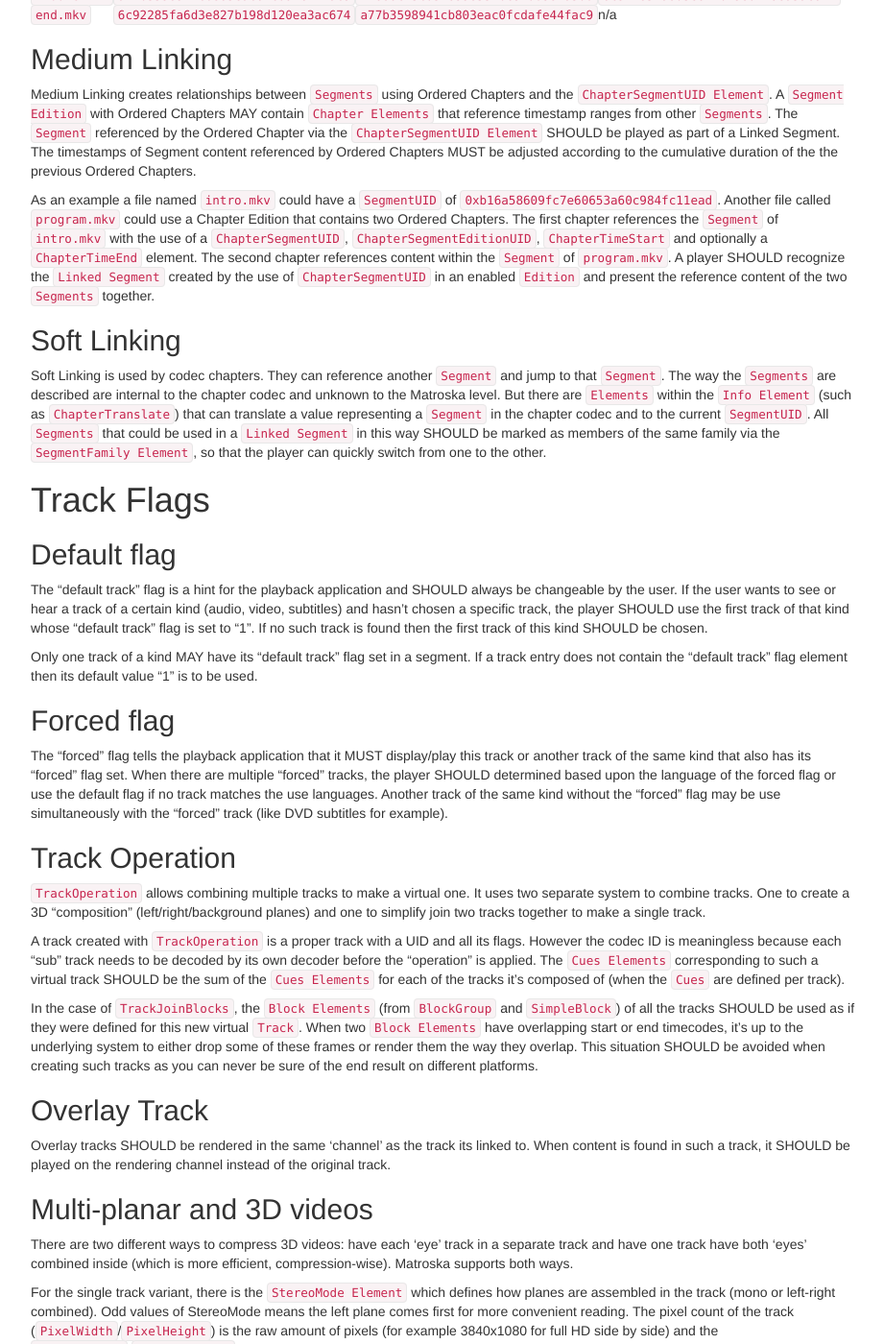
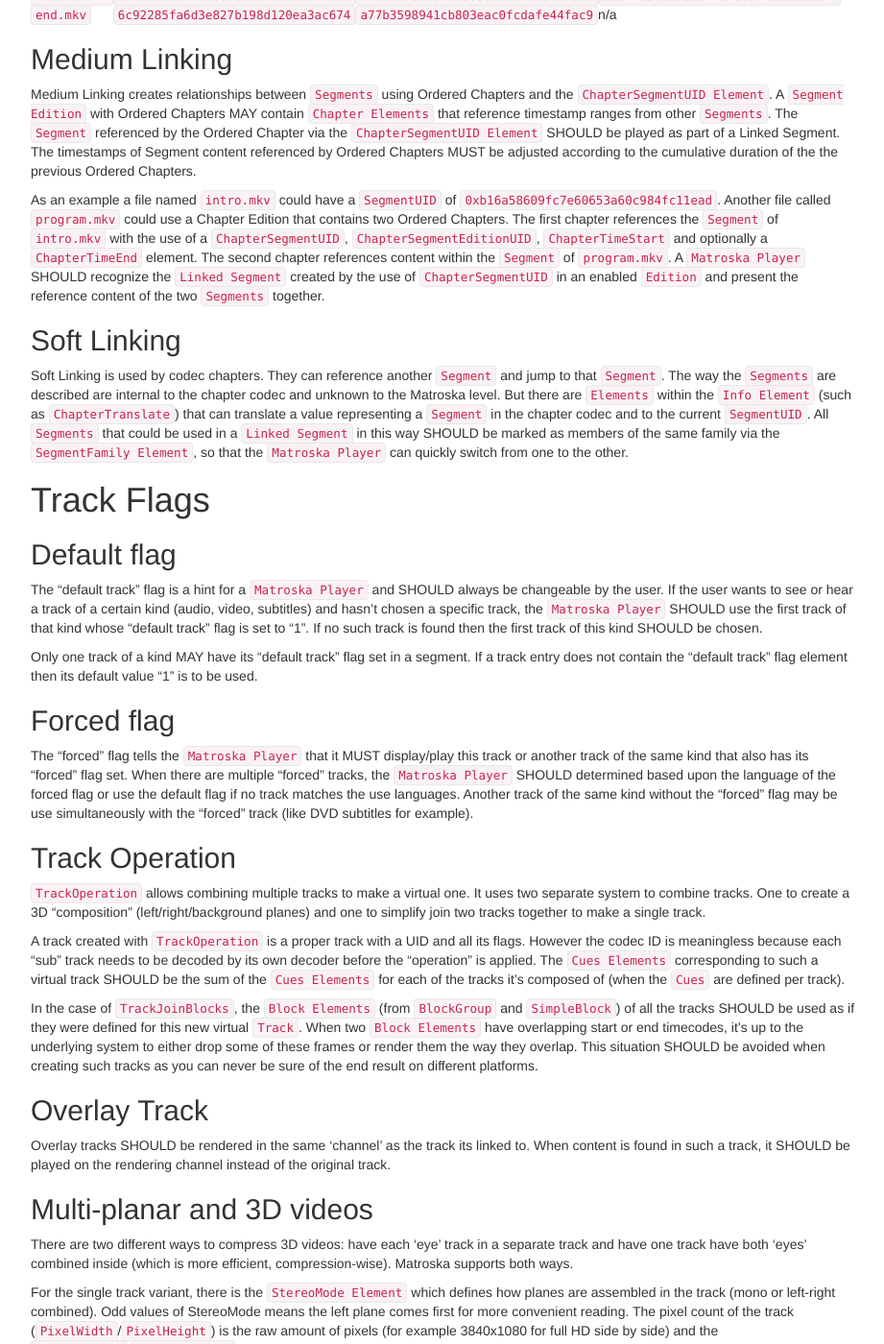
Before and after one commit to ietf-wg-cellar/matroska-specification, a Jekyll site: the page built from notes.md, in a window 1280 px wide and 1400 px high, scrolled down 2881 px. Shown: the whole window at 96% size, without its empty margins (273-1194 px from the left). Built offline with Jekyll 4.4.1, drawn with Linux system fonts in a browser that asks for light colours; our own code applies the rules of GitHub Pages for plain Markdown files; some of the changed text lies outside the part shown.

Commit message:
officiates use of Matroska Player and Matroska Reader

```diff
--- a/notes.md
+++ b/notes.md
@@ -40,7 +40,7 @@ Encryption information is stored in the `ContentEncodings Element` under the `Co
 
 # Image cropping
 
-The `PixelCrop Elements` (`PixelCropTop`, `PixelCropBottom`, `PixelCropRight` and `PixelCropLeft`) indicate when and by how much encoded videos frames SHOULD be cropped for display. These Elements allow edges of the frame that are not intended for display, such as the sprockets of a full-frame film scan or the VANC area of a digitized analog videotape, to be stored but hidden. `PixelCropTop` and `PixelCropBottom` store an integer of how many rows of pixels SHOULD be cropped from the top and bottom of the image (respectively). `PixelCropLeft` and `PixelCropRight` store an integer of how many columns of pixels SHOULD be cropped from the left and right of the image (respectively). For example, a pillar-boxed video that stores a 1440x1080 visual image within the center of a padded 1920x1080 encoded image MAY set both `PixelCropLeft` and `PixelCropRight` to `240`, so that a Matroska Player SHOULD crop off 240 columns of pixels from the left and right of the encoded image to present the image with the pillar-boxes hidden.
+The `PixelCrop Elements` (`PixelCropTop`, `PixelCropBottom`, `PixelCropRight` and `PixelCropLeft`) indicate when and by how much encoded videos frames SHOULD be cropped for display. These Elements allow edges of the frame that are not intended for display, such as the sprockets of a full-frame film scan or the VANC area of a digitized analog videotape, to be stored but hidden. `PixelCropTop` and `PixelCropBottom` store an integer of how many rows of pixels SHOULD be cropped from the top and bottom of the image (respectively). `PixelCropLeft` and `PixelCropRight` store an integer of how many columns of pixels SHOULD be cropped from the left and right of the image (respectively). For example, a pillar-boxed video that stores a 1440x1080 visual image within the center of a padded 1920x1080 encoded image MAY set both `PixelCropLeft` and `PixelCropRight` to `240`, so that a `Matroska Player` SHOULD crop off 240 columns of pixels from the left and right of the encoded image to present the image with the pillar-boxes hidden.
 
 # Matroska versioning
 
@@ -104,23 +104,23 @@ file name   | `SegmentUID`                       | `PrevUID`
 
 Medium Linking creates relationships between `Segments` using Ordered Chapters and the `ChapterSegmentUID Element`. A `Segment Edition` with Ordered Chapters MAY contain `Chapter Elements` that reference timestamp ranges from other `Segments`. The `Segment` referenced by the Ordered Chapter via the `ChapterSegmentUID Element` SHOULD be played as part of a Linked Segment. The timestamps of Segment content referenced by Ordered Chapters MUST be adjusted according to the cumulative duration of the the previous Ordered Chapters.
 
-As an example a file named `intro.mkv` could have a `SegmentUID` of `0xb16a58609fc7e60653a60c984fc11ead`. Another file called `program.mkv` could use a Chapter Edition that contains two Ordered Chapters. The first chapter references the `Segment` of `intro.mkv` with the use of a `ChapterSegmentUID`, `ChapterSegmentEditionUID`, `ChapterTimeStart` and optionally a `ChapterTimeEnd` element. The second chapter references content within the `Segment` of `program.mkv`. A player SHOULD recognize the `Linked Segment` created by the use of `ChapterSegmentUID` in an enabled `Edition` and present the reference content of the two `Segments` together.
+As an example a file named `intro.mkv` could have a `SegmentUID` of `0xb16a58609fc7e60653a60c984fc11ead`. Another file called `program.mkv` could use a Chapter Edition that contains two Ordered Chapters. The first chapter references the `Segment` of `intro.mkv` with the use of a `ChapterSegmentUID`, `ChapterSegmentEditionUID`, `ChapterTimeStart` and optionally a `ChapterTimeEnd` element. The second chapter references content within the `Segment` of `program.mkv`. A `Matroska Player` SHOULD recognize the `Linked Segment` created by the use of `ChapterSegmentUID` in an enabled `Edition` and present the reference content of the two `Segments` together.
 
 ## Soft Linking
 
-Soft Linking is used by codec chapters. They can reference another `Segment` and jump to that `Segment`. The way the `Segments` are described are internal to the chapter codec and unknown to the Matroska level. But there are `Elements` within the `Info Element` (such as `ChapterTranslate`) that can translate a value representing a `Segment` in the chapter codec and to the current `SegmentUID`. All `Segments` that could be used in a `Linked Segment` in this way SHOULD be marked as members of the same family via the `SegmentFamily Element`, so that the player can quickly switch from one to the other.
+Soft Linking is used by codec chapters. They can reference another `Segment` and jump to that `Segment`. The way the `Segments` are described are internal to the chapter codec and unknown to the Matroska level. But there are `Elements` within the `Info Element` (such as `ChapterTranslate`) that can translate a value representing a `Segment` in the chapter codec and to the current `SegmentUID`. All `Segments` that could be used in a `Linked Segment` in this way SHOULD be marked as members of the same family via the `SegmentFamily Element`, so that the `Matroska Player` can quickly switch from one to the other.
 
 # Track Flags
 
 ## Default flag
 
-The "default track" flag is a hint for the playback application and SHOULD always be changeable by the user. If the user wants to see or hear a track of a certain kind (audio, video, subtitles) and hasn't chosen a specific track, the player SHOULD use the first track of that kind whose "default track" flag is set to "1". If no such track is found then the first track of this kind SHOULD be chosen.
+The "default track" flag is a hint for a `Matroska Player` and SHOULD always be changeable by the user. If the user wants to see or hear a track of a certain kind (audio, video, subtitles) and hasn't chosen a specific track, the `Matroska Player` SHOULD use the first track of that kind whose "default track" flag is set to "1". If no such track is found then the first track of this kind SHOULD be chosen.
 
 Only one track of a kind MAY have its "default track" flag set in a segment. If a track entry does not contain the "default track" flag element then its default value "1" is to be used.
 
 ## Forced flag
 
-The "forced" flag tells the playback application that it MUST display/play this track or another track of the same kind that also has its "forced" flag set. When there are multiple "forced" tracks, the player SHOULD determined based upon the language of the forced flag or use the default flag if no track matches the use languages. Another track of the same kind without the "forced" flag may be use simultaneously with the "forced" track (like DVD subtitles for example).
+The "forced" flag tells the `Matroska Player` that it MUST display/play this track or another track of the same kind that also has its "forced" flag set. When there are multiple "forced" tracks, the `Matroska Player` SHOULD determined based upon the language of the forced flag or use the default flag if no track matches the use languages. Another track of the same kind without the "forced" flag may be use simultaneously with the "forced" track (like DVD subtitles for example).
 
 ## Track Operation
 
@@ -146,7 +146,7 @@ For separate tracks, Matroska needs to define exactly which track does what. `Tr
 
 The 3D support is still in infancy and may evolve to support more features.
 
-The StereoMode used to be part of Matroska v2 but it didn't meet the requirement for multiple tracks. There was also a bug in libmatroska prior to 0.9.0 that would save/read it as 0x53B9 instead of 0x53B8. Readers may support these legacy files by checking Matroska v2 or 0x53B9. The [older values](http://www.matroska.org/node/1/revisions/74/view#StereoMode) were 0: mono, 1: right eye, 2: left eye, 3: both eyes.
+The StereoMode used to be part of Matroska v2 but it didn't meet the requirement for multiple tracks. There was also a bug in libmatroska prior to 0.9.0 that would save/read it as 0x53B9 instead of 0x53B8. `Matroska Readers` may support these legacy files by checking Matroska v2 or 0x53B9. The [older values](http://www.matroska.org/node/1/revisions/74/view#StereoMode) were 0: mono, 1: right eye, 2: left eye, 3: both eyes.
 
 
 # Timecodes
@@ -236,6 +236,6 @@ So, a Block from the PAL track above that had a [Scaled Timecode](#timecode-type
 
 When playing back a track using the `TrackTimecodeScale`, if the track is being played by itself, there is no need to scale it. From the above example, when playing the Video with the NTSC Audio, neither are scaled. However, when playing back the Video with the PAL Audio, the timecodes from the PAL Audio track are scaled using the `TrackTimecodeScale`, resulting in the video playing back in synch with the audio.
 
-It would be possible for a player to also adjust the audio's samplerate at the same time as adjusting the timecodes if you wanted to play the two audio streams synchronously. It would also be possible to adjust the video to match the audio's speed. However, for playback, the selected track(s) timecodes SHOULD be adjusted if they need to be scaled.
+It would be possible for a `Matroska Player` to also adjust the audio's samplerate at the same time as adjusting the timecodes if you wanted to play the two audio streams synchronously. It would also be possible to adjust the video to match the audio's speed. However, for playback, the selected track(s) timecodes SHOULD be adjusted if they need to be scaled.
 
 While the above example deals specifically with audio tracks, this element can be used to align video, audio, subtitles, or any other type of track contained in a Matroska file.
```
Also changed, not shown: chapters.md (+3 -3 lines), cues.md (+1 -1 lines), diagram.md (+1 -1 lines), menu.md (+7 -7 lines), streaming.md (+1 -1 lines).
